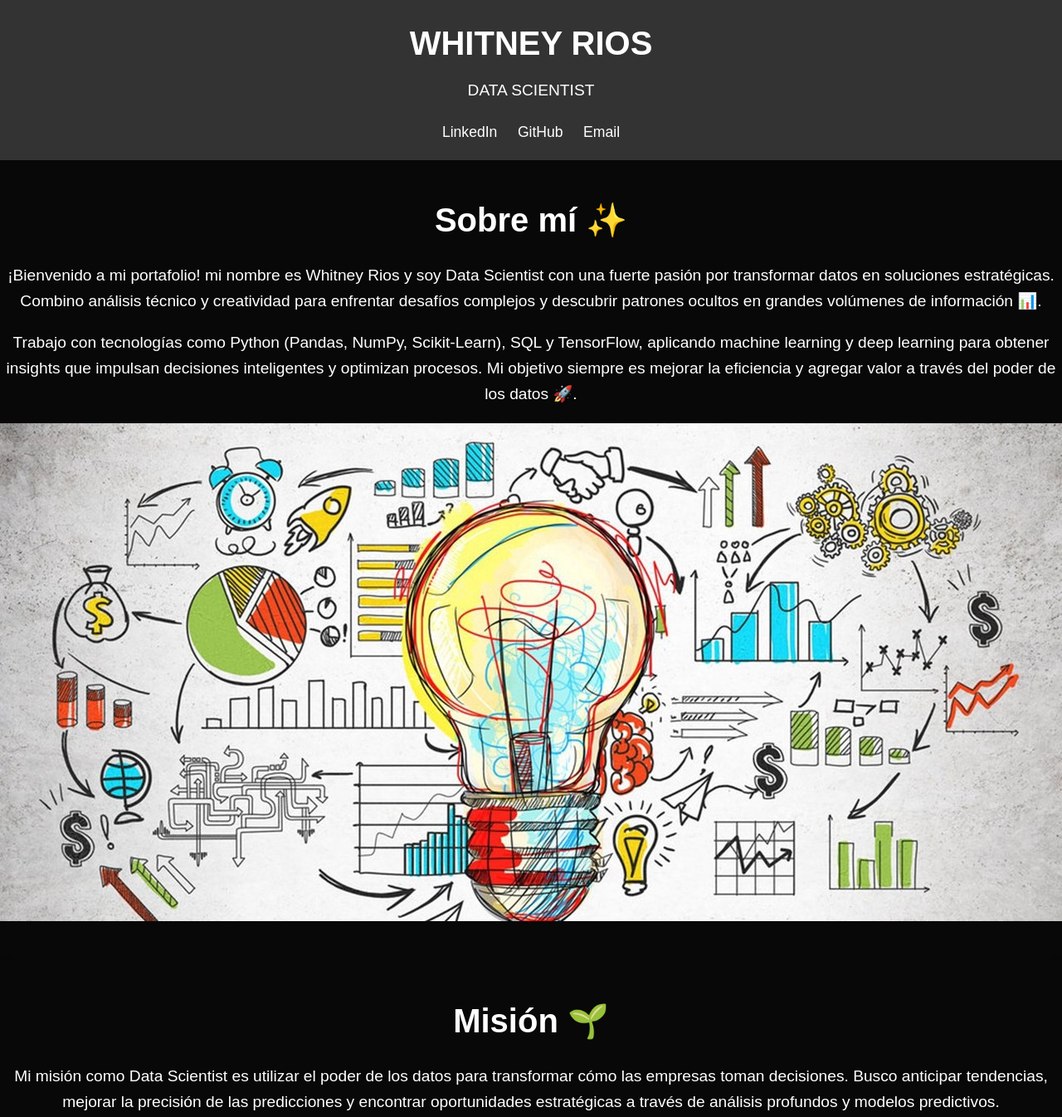
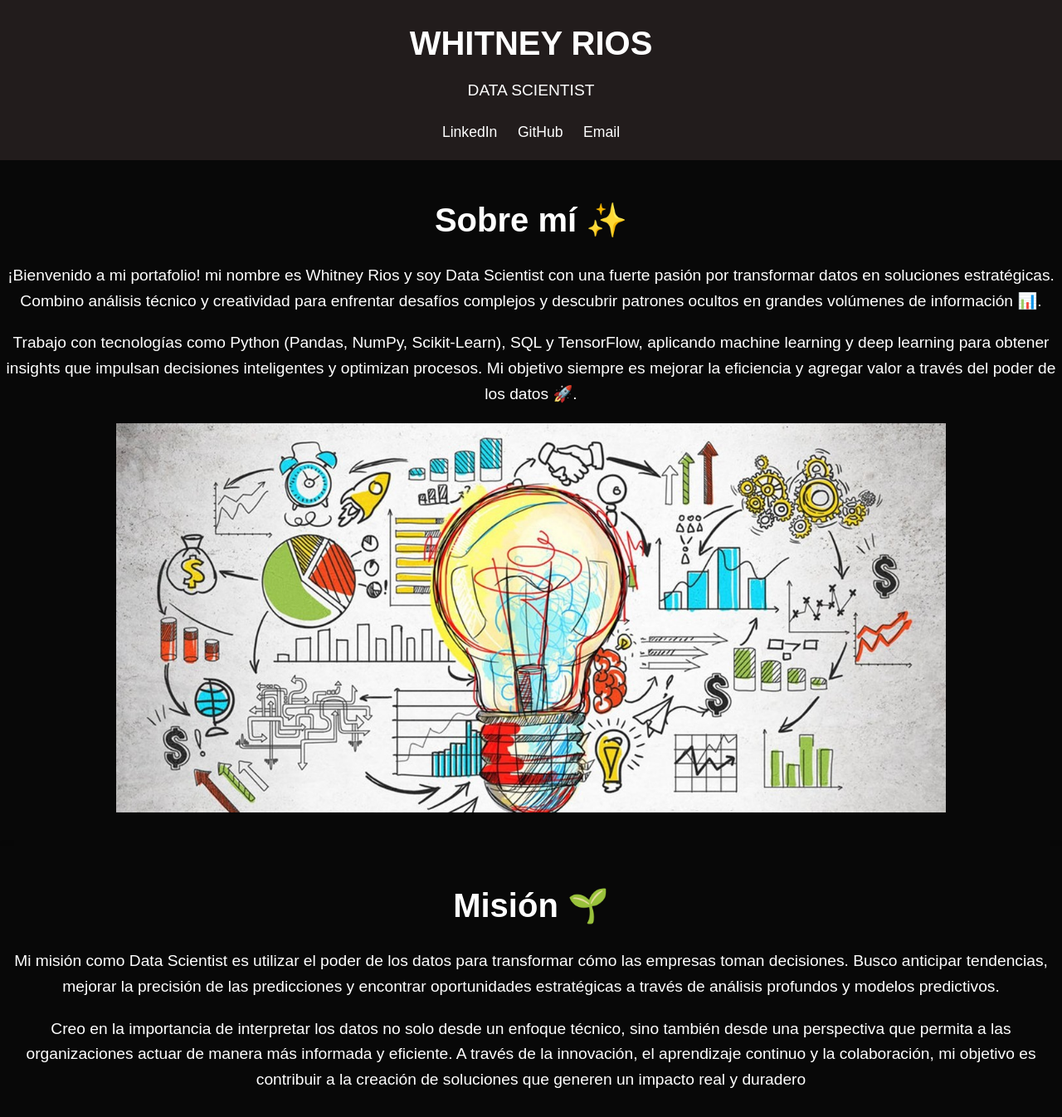
Before and after one commit to wh1tneyr/wh1tneyr.github.io, a plain HTML site: page index.html in a window 1280 px wide. Shown: the top 1346 px of the page at 83% size. Drawn offline with Linux system fonts and the light colour scheme.

Commit message:
actualizando estilo

```diff
--- a/css/style.css
+++ b/css/style.css
@@ -14,7 +14,7 @@ body {
 
 /* Header Section */
 header {
-    background: #333;
+    background: #221c1c;
     color: #fff;
     padding: 20px 0;
     text-align: center;
@@ -61,15 +61,15 @@ header p {
 }
 
 /* Estilos para centrar la imagen y ajustar su tamaño */
-#projects .data_science_img {
+#about .data_science_img {
     display: flex; /* Hace que el contenedor de la imagen use flexbox */
     justify-content: center; /* Centra la imagen horizontalmente */
     margin-top: 20px; /* Espaciado opcional */
 }
 
-#projects .data_science_img img {
+#about .data_science_img img {
     width: 90%; /* Ajusta el tamaño de la imagen */
-    max-width: 700px; /* Fija un ancho máximo */
+    max-width: 1000px; /* Fija un ancho máximo */
     height: auto; /* Asegura que la proporción de la imagen se mantenga */
 }
 
```
